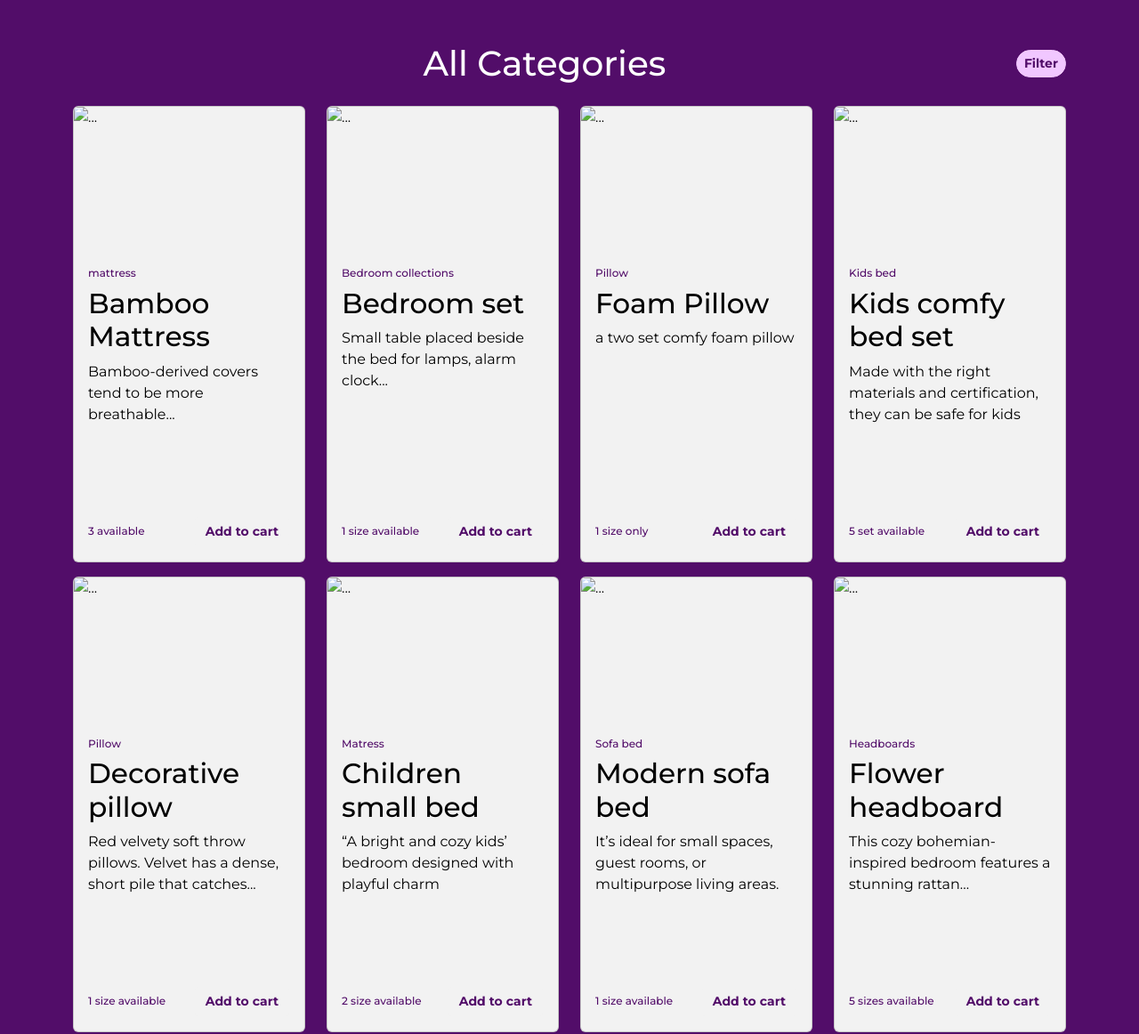
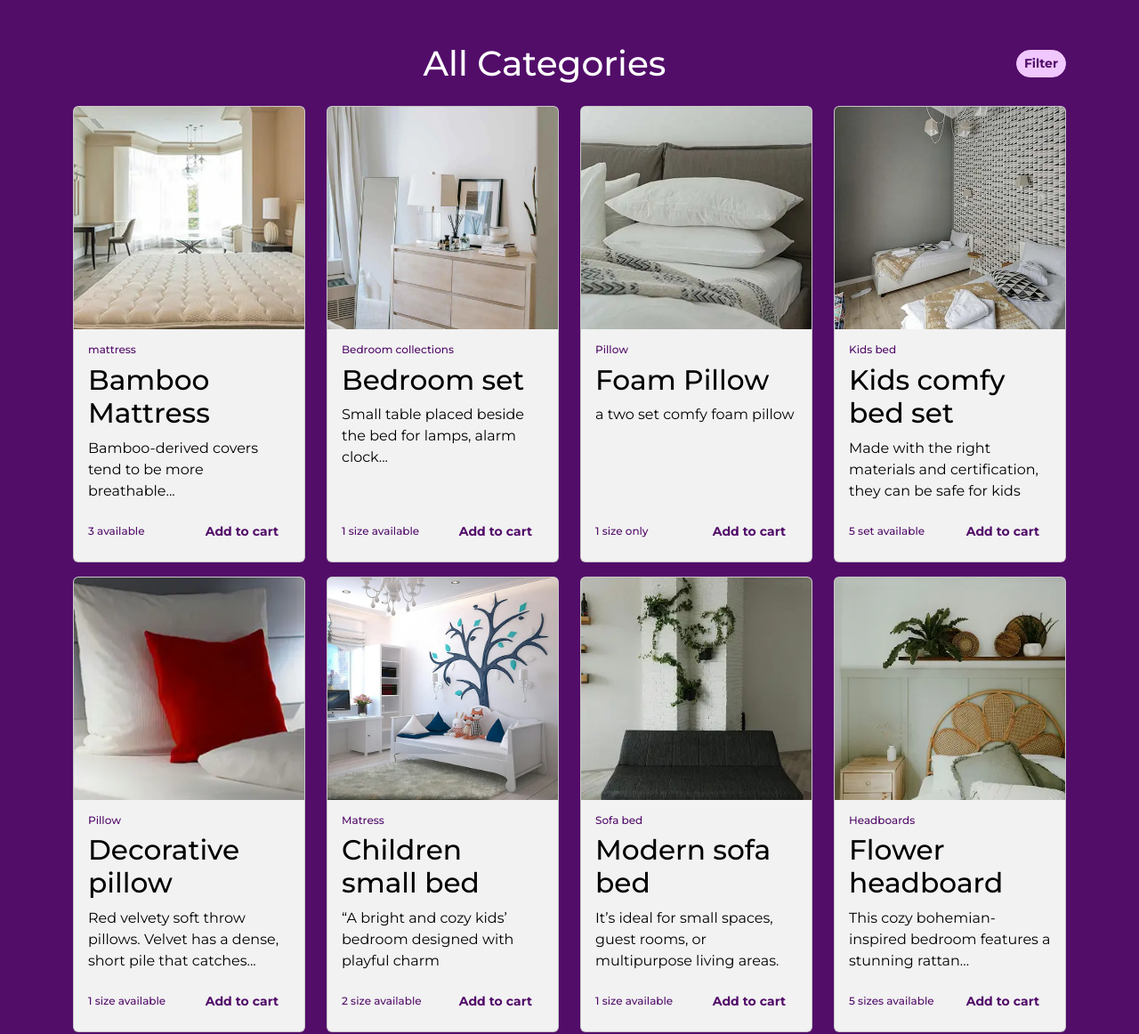
Before and after one commit to dese0013/DSN1713-final, a website: page product.html in a window 1280 px wide. Shown: the part 1400-2562 px from the top of the page at 89% size. Drawn offline with nearby package versions, Linux system fonts and the light colour scheme.

Commit message:
fix html

```diff
--- a/product.html
+++ b/product.html
@@ -244,7 +244,9 @@
 
               <div class="col-6 col-lg-3">
                 <div class="card text-bg-light">
-                  <img src="images/all category /all_category_mattress.webp" class="card-img-top" alt="...">
+                  <div class="category-wrapper">
+                    <img src="images/category/all_category_matress_1 .webp" class="card-img-top" alt="...">
+                  </div>
                   <div class="card-body">
                     <h6 class="card-title text-success">mattress</h6>
                       <h3 class="available">Bamboo Mattress</h3>
@@ -263,7 +265,9 @@
 
                 <div class="col-6 col-lg-3">
                   <div class="card text-bg-light">
-                    <img src="images/all category /all-category-furniture copy.webp" class="card-img-top" alt="...">
+                    <div class="category-wrapper">
+                      <img src="images/category/all-category-furniture copy.webp" class="card-img-top" alt="...">
+                    </div>
                     <div class="card-body">
                       <h6 class="card-title text-success">Bedroom collections</h6>
                         <h3 class="available">Bedroom set</h3>
@@ -281,7 +285,9 @@
 
                 <div class="col-6 col-lg-3">
                   <div class="card text-bg-light">
-                    <img src="images/all category /all-category-foam-pillow .webp" class="card-img-top" alt="...">
+                    <div class="category-wrapper">
+                      <img src="images/category/all-category-foam-pillow .webp" class="card-img-top" alt="...">
+                    </div>
                     <div class="card-body">
                       <h6 class="card-title text-success">Pillow</h6>
                         <h3 class="available">Foam Pillow</h3>
@@ -300,7 +306,9 @@
 
            <div class="col-6 col-lg-3">
                   <div class="card text-bg-light">
-                    <img src="images/all category /all-category-kids-bed jpg.webp" class="card-img-top" alt="...">
+                    <div class="category-wrapper">
+                      <img src="images/category/all-category-kids-bed jpg.webp" class="card-img-top" alt="...">
+                    </div>
                     <div class="card-body">
                       <h6 class="card-title text-success">Kids bed</h6>
                         <h3 class="available">Kids comfy bed set</h3>
@@ -317,7 +325,10 @@
 
                 <div class="col-6 col-lg-3">
                   <div class="card text-bg-light">
-                    <img src="images/all category /all_category_decorative_pillow .webp" class="card-img-top" alt="...">
+                    <div class="category-wrapper">
+                      <img src="images/category/all_category_decorative_pillow.webp"
+                      class="card-img-top" alt="...">
+                    </div>
                     <div class="card-body">
                       <h6 class="card-title text-success">Pillow</h6>
                         <h3 class="available">Decorative pillow</h3>
@@ -335,7 +346,9 @@
 
                 <div class="col-6 col-lg-3">
                   <div class="card text-bg-light">
-                    <img src="images/all category /all-category-kids-bed-2 .webp" class="card-img-top" alt="...">
+                    <div class="category-wrapper">
+                      <img src="images/category/all-category-kids-bed-2 .webp" class="card-img-top" alt="...">
+                    </div>
                     <div class="card-body">
                       <h6 class="card-title text-success">Matress</h6>
                         <h3 class="available">Children small bed</h3>
@@ -354,7 +367,9 @@
 
                 <div class="col-6 col-lg-3">
                   <div class="card text-bg-light">
-                    <img src="images/all category /all_category-sofabed.webp" class="card-img-top" alt="...">
+                    <div class="category-wrapper">
+                      <img src="images/category/all_category-sofabed.webp" class="card-img-top" alt="...">
+                    </div>
                     <div class="card-body">
                       <h6 class="card-title text-success">Sofa bed</h6>
                         <h3 class="available">Modern sofa bed</h3>
@@ -372,7 +387,9 @@
 
                 <div class="col-6 col-lg-3">
                   <div class="card text-bg-light">
-                    <img src="images/all category /all_category_flower_headboard.webp" class="card-img-top" alt="...">
+                    <div class="category-wrapper">
+                      <img src="images/category/all_category_flower_headboard.webp" class="card-img-top" alt="...">
+                    </div>
                     <div class="card-body">
                       <h6 class="card-title text-success">Headboards</h6>
                         <h3 class="available">Flower headboard</h3>
--- a/scss/custom.scss
+++ b/scss/custom.scss
@@ -203,3 +203,27 @@ display: none;
 .card-body > .d-flex {
   margin-top: auto;
 }
+
+// .card-img-top {
+//   height: 220px !important;
+//   object-fit: cover !important;
+//   width: 100% !important;
+//   aspect-ratio: 1 / 2;
+// }
+// .card {
+//   height: 100% !important;
+// }
+
+.category-wrapper {
+  width: 100%;
+  aspect-ratio: 3 / 2;
+  overflow: hidden;
+}
+
+.category-wrapper img{
+  width: 100%;
+  height: 100%;
+  object-fit: cover;
+  object-position: center;
+  display: block;
+}
```
Also changed, not shown: index.html (+16 -4 lines), 2 other files.
